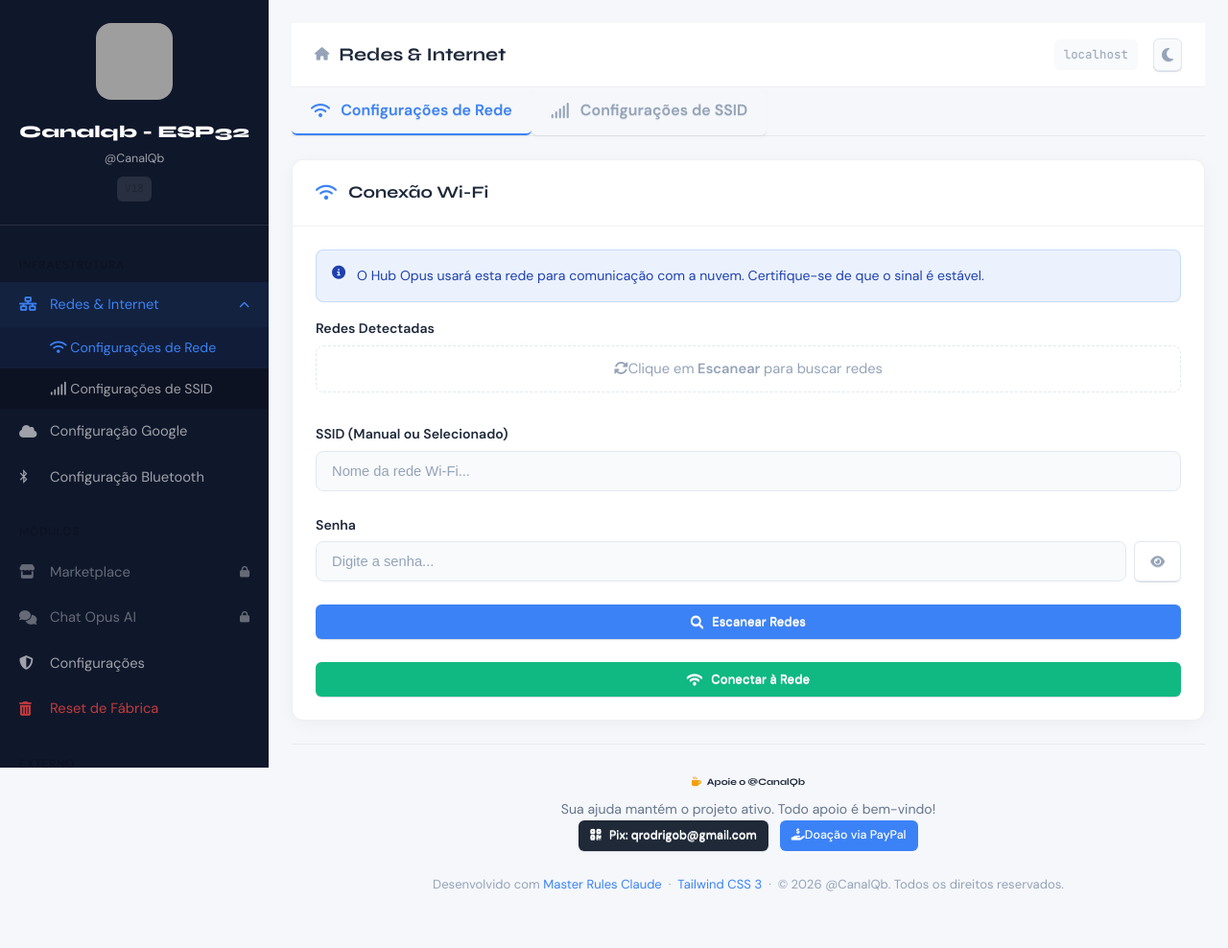
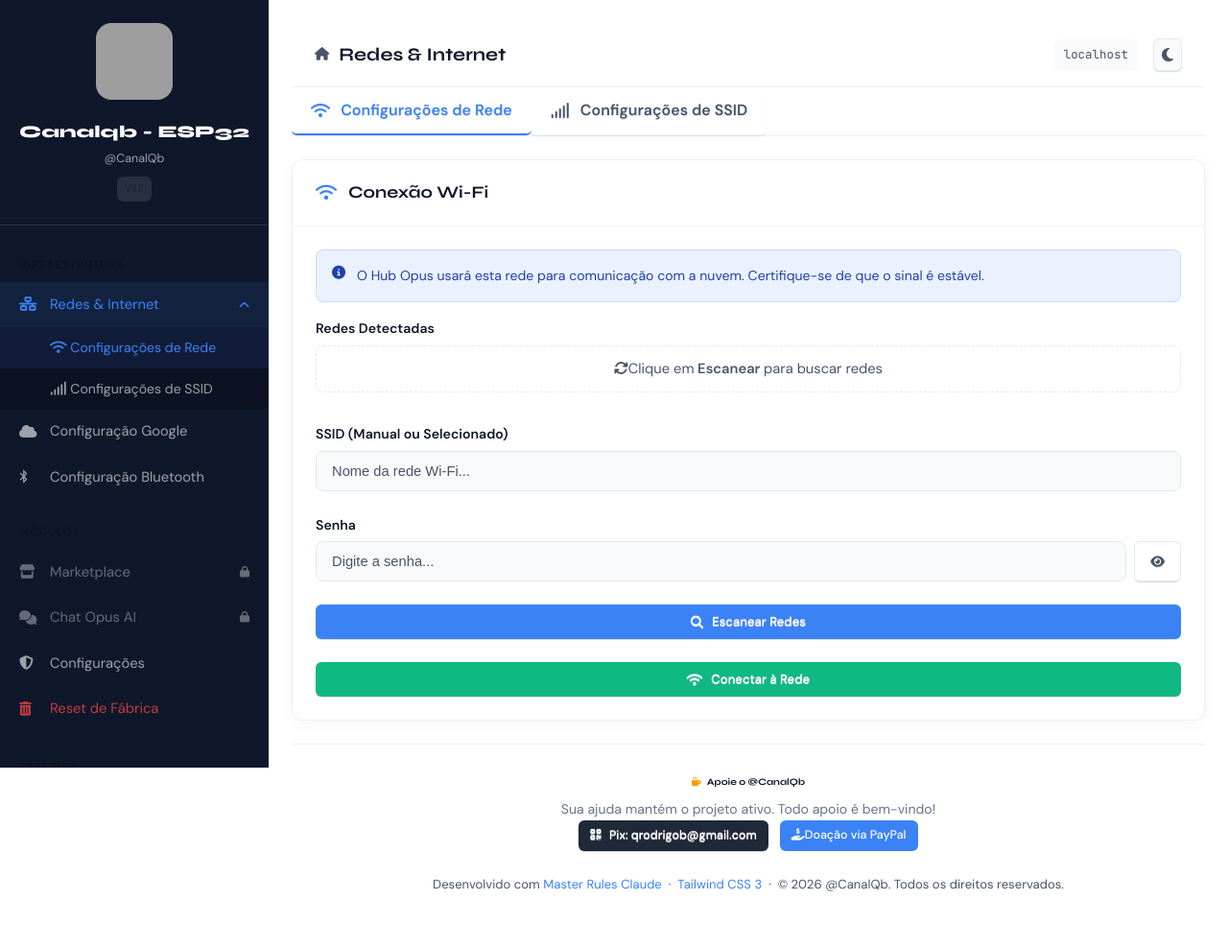
Before and after one commit to canalqb/modulos_ESP, a PHP site: page / in a window 1280 px wide. Shown: the whole page at 96% size. Run offline with PHP 8.4, Linux system fonts and the light colour scheme; grey boxes are pictures that could not be loaded.

Commit message:
Fix theme colors for proper contrast and readability
Following master_rules.md compliance:
- Light theme: Dark text (#0f172a) on light backgrounds
- Dark theme: Light text (#ffffff) on dark backgrounds
- Fixed text-sub colors for better hierarchy
- Proper contrast ratios for WCAG AA compliance
- Applied to nav, main, and all UI elements

Changes:
- text-primary: #1e293b → #0f172a (light) / #ffffff (dark)
- text-sub: #94a3b8 → #475569 (light) / #e2e8f0 (dark)
- Maintained proper color hierarchy and accessibility
- All elements now follow theme contrast rules

```diff
--- a/ambiente/style.css
+++ b/ambiente/style.css
@@ -55,16 +55,16 @@
 .text-center { text-align: center !important; }
 
 /* -- THEME TOKENS -- */
-:root[data-theme="light"] {
-    --bg-body: #f5f7fb;
+:root[data-theme="light"]:root {
+    --bg-body: #ffffff;
     --bg-card: #ffffff;
     --bg-input: #f8fafc;
     --bg-sidebar: #0f172a;
     --bg-topbar: #ffffff;
     --bg-code: #f1f5f9;
-    --text-primary: #1e293b;
+    --text-primary: #0f172a;
     --text-muted: #64748b;
-    --text-sub: #94a3b8;
+    --text-sub: #475569;
     --border: rgba(0, 0, 0, 0.06);
     --border-input: #e2e8f0;
     --card-shadow: 0 4px 20px -2px rgba(0, 0, 0, 0.05);
@@ -82,9 +82,9 @@
     --bg-sidebar: #020617;
     --bg-topbar: #0f172a;
     --bg-code: #1e293b;
-    --text-primary: #f8fafc;
+    --text-primary: #ffffff;
     --text-muted: #94a3b8;
-    --text-sub: #64748b;
+    --text-sub: #e2e8f0;
     --border: rgba(255, 255, 255, 0.08);
     --border-input: rgba(255, 255, 255, 0.1);
     --card-shadow: 0 10px 30px -10px rgba(0, 0, 0, 0.5);
```
